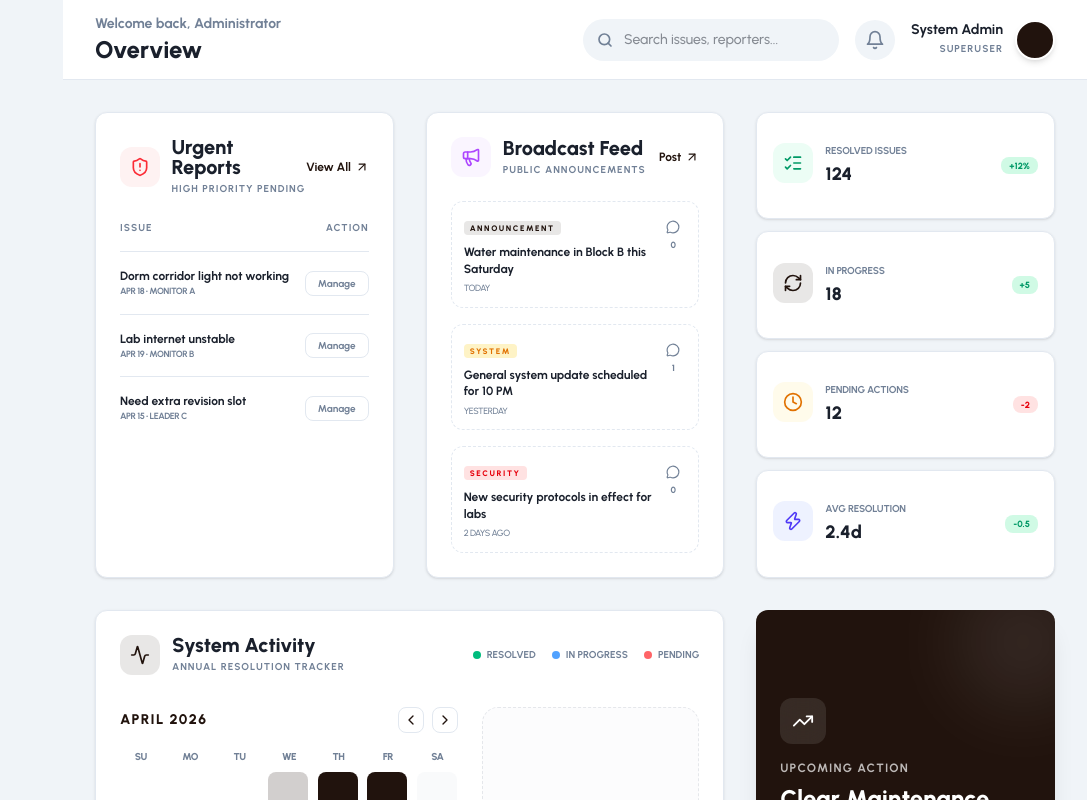
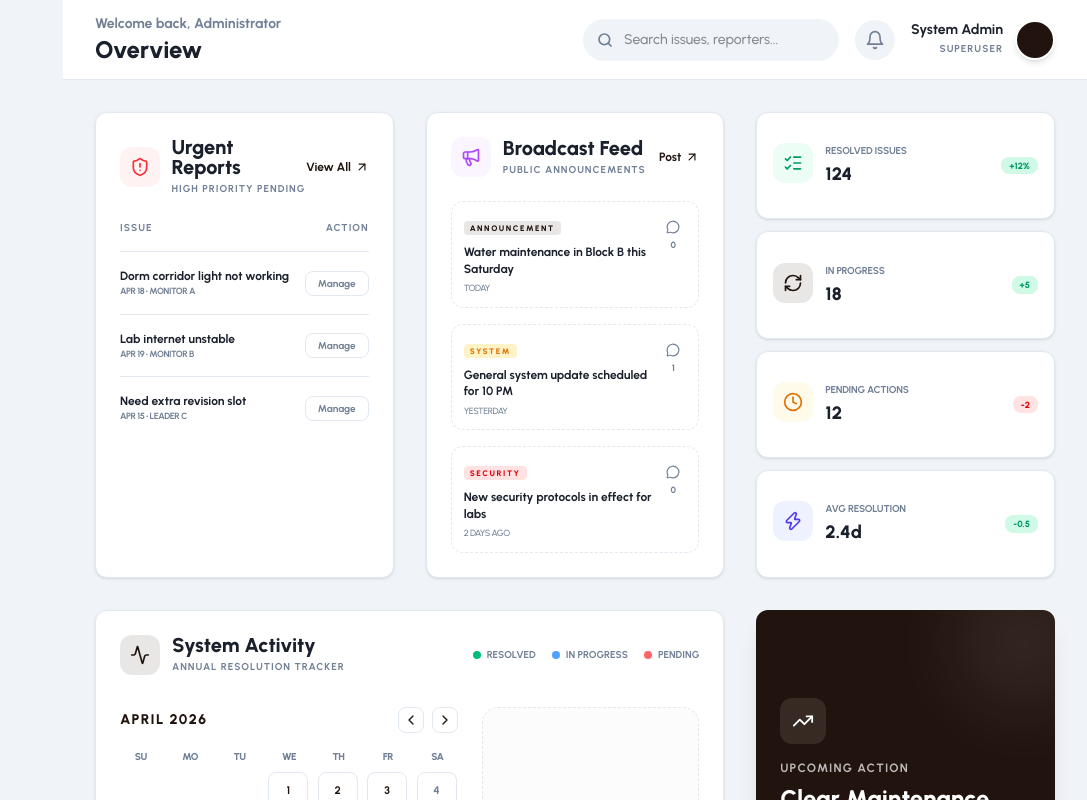
Before and after one commit to Ange884/NexaReport-System, a Next.js app: page /admin in a window 1280 px wide. Shown: the whole page, without its empty margins (193-1280 px from the left). Built offline with nearby package versions, Linux system fonts and the light colour scheme.

Commit message:
fix: made the calendar well appealing

```diff
--- a/app/admin/components/ActivityCalendar.tsx
+++ b/app/admin/components/ActivityCalendar.tsx
@@ -50,13 +50,6 @@ export default function ActivityCalendar() {
     setCurrentDate(new Date(currentDate.getFullYear(), currentDate.getMonth() + 1, 1));
   };
 
-  const getIntensity = (count: number) => {
-    if (count === 0) return "bg-gray-50";
-    if (count < 5) return "bg-[#21130D]/20";
-    if (count < 10) return "bg-[#21130D]/50";
-    return "bg-[#21130D]";
-  };
-
   const days = [];
   // Empty slots for days of the week before the 1st
   for (let i = 0; i < firstDayOfMonth; i++) {
@@ -67,29 +60,48 @@ export default function ActivityCalendar() {
     const dateKey = `${currentDate.getFullYear()}-${String(currentDate.getMonth() + 1).padStart(2, '0')}-${String(d).padStart(2, '0')}`;
     const dayData = activityData[dateKey] || { resolved: 0, pending: 0, inProgress: 0 };
     const isSelected = selectedDate === dateKey;
+    const hasActivity = dayData.resolved > 0 || dayData.pending > 0 || dayData.inProgress > 0;
 
     days.push(
       <div
         key={d}
         onClick={() => setSelectedDate(dateKey)}
-        className={`group relative h-10 w-10 cursor-pointer rounded-lg transition-all duration-200 hover:ring-2 hover:ring-[var(--accent)] hover:ring-offset-2 ${getIntensity(dayData.resolved)} ${isSelected ? 'ring-2 ring-[var(--accent)] ring-offset-2 scale-110 z-10 shadow-lg' : ''}`}
+        className={`group relative h-10 w-10 cursor-pointer rounded-lg transition-all duration-200 flex items-center justify-center
+          ${
+            isSelected
+              ? 'bg-[var(--accent)] shadow-lg shadow-[#21130D]/20 scale-110 z-10'
+              : 'bg-white border border-[var(--border)] hover:border-[var(--accent)] hover:shadow-sm'
+          }`}
       >
-        <span className={`absolute inset-0 flex items-center justify-center text-[10px] font-bold ${dayData.resolved > 8 ? 'text-white' : 'text-[var(--accent)]'} transition-opacity group-hover:opacity-100 ${isSelected ? 'opacity-100' : 'opacity-0'}`}>
+        {/* Date number — always visible */}
+        <span className={`text-[11px] font-bold transition-colors ${
+          isSelected ? 'text-white' : hasActivity ? 'text-[var(--accent)]' : 'text-[var(--muted)]'
+        }`}>
           {d}
         </span>
 
-        {/* Status indicators */}
-        <div className="absolute -bottom-1 left-1/2 flex -translate-x-1/2 gap-0.5">
-          {dayData.pending > 0 && <div className="h-1 w-1 rounded-full bg-red-400"></div>}
-          {dayData.inProgress > 0 && <div className="h-1 w-1 rounded-full bg-blue-400"></div>}
-        </div>
+        {/* Activity indicator dot — subtle, only if data exists */}
+        {hasActivity && !isSelected && (
+          <div className="absolute bottom-1 left-1/2 -translate-x-1/2 h-1 w-1 rounded-full bg-[var(--accent)]/40"></div>
+        )}
 
         {/* Tooltip on Hover */}
-        <div className="pointer-events-none absolute bottom-full left-1/2 mb-2 hidden -translate-x-1/2 rounded-lg bg-[var(--accent)] p-2 text-[10px] text-white shadow-xl group-hover:block z-20 whitespace-nowrap">
-          <div className="font-black mb-1">{monthNames[currentDate.getMonth()]} {d}, {currentDate.getFullYear()}</div>
-          <div className="flex items-center gap-1.5"><div className="h-1.5 w-1.5 rounded-full bg-white"></div> Resolved: {dayData.resolved}</div>
-          <div className="flex items-center gap-1.5"><div className="h-1.5 w-1.5 rounded-full bg-red-400"></div> Pending: {dayData.pending}</div>
-          <div className="flex items-center gap-1.5"><div className="h-1.5 w-1.5 rounded-full bg-blue-400"></div> Progress: {dayData.inProgress}</div>
+        <div className="pointer-events-none absolute bottom-full left-1/2 mb-2 hidden -translate-x-1/2 rounded-xl bg-[var(--accent)] p-3 text-[10px] text-white shadow-xl group-hover:block z-20 whitespace-nowrap">
+          <div className="font-black mb-1.5 text-[11px]">{monthNames[currentDate.getMonth()]} {d}, {currentDate.getFullYear()}</div>
+          <div className="space-y-1">
+            <div className="flex items-center justify-between gap-4">
+              <span className="opacity-70">Resolved</span>
+              <span className="font-black">{dayData.resolved}</span>
+            </div>
+            <div className="flex items-center justify-between gap-4">
+              <span className="opacity-70">In Progress</span>
+              <span className="font-black">{dayData.inProgress}</span>
+            </div>
+            <div className="flex items-center justify-between gap-4">
+              <span className="opacity-70">Pending</span>
+              <span className="font-black">{dayData.pending}</span>
+            </div>
+          </div>
         </div>
       </div>
     );
```
